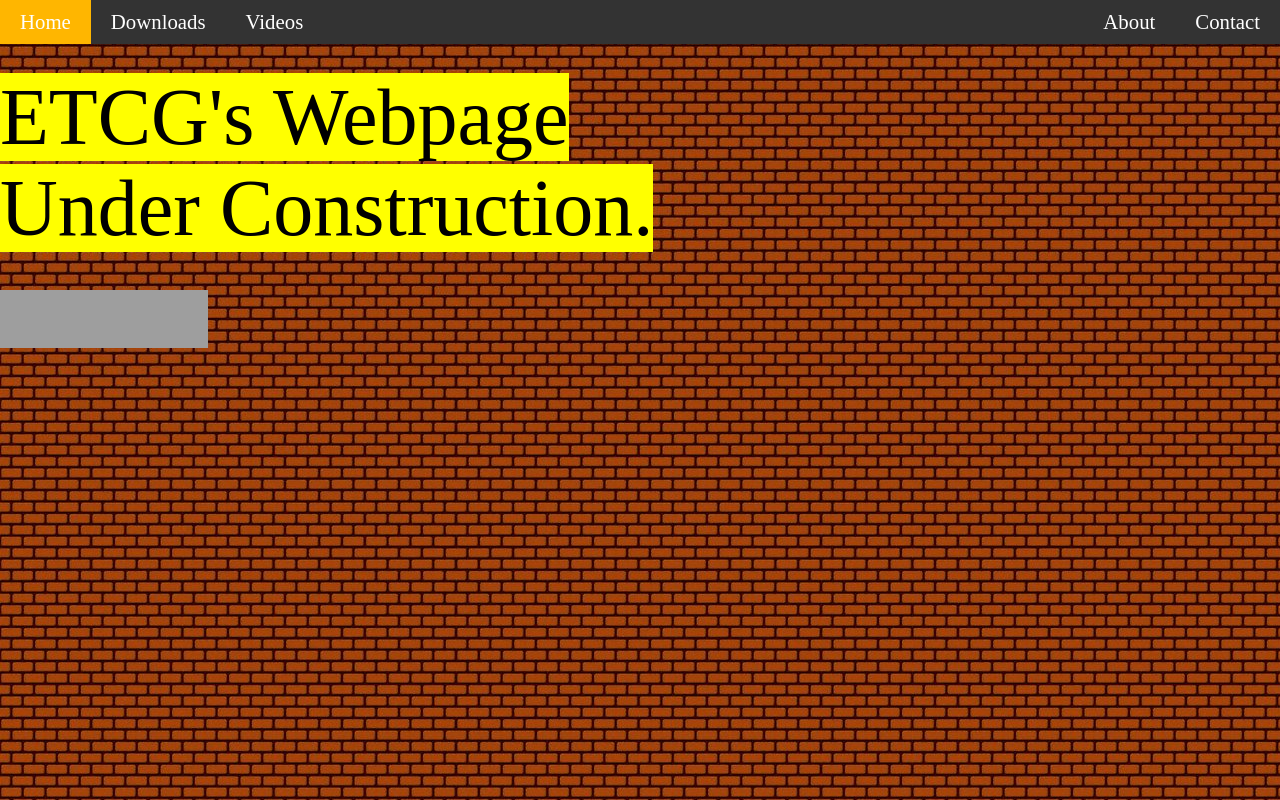
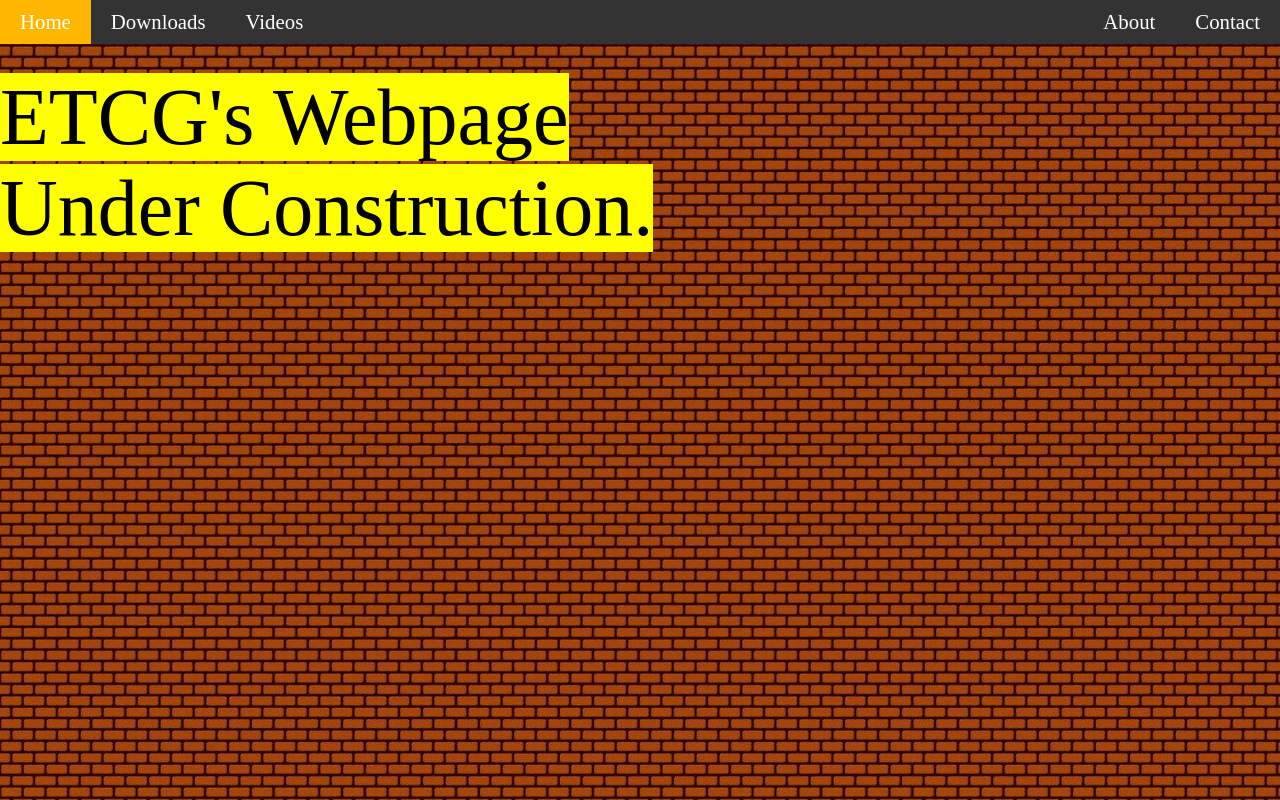
Before and after one commit to julianmarmier/Math-Textbook-Page-Redesign, a plain HTML site: page index.html in a window 1280 px wide. Drawn offline with Linux system fonts and the light colour scheme; grey boxes are pictures that could not be loaded.

Commit message:
Update index.html

```diff
--- a/index.html
+++ b/index.html
@@ -22,8 +22,5 @@
     Under Construction.
     </span>
     <br><br><br>
-    <a href="http://apple.stackexchange.com/users/120988/flare-cat" id="about">
-      <img src="http://apple.stackexchange.com/users/flair/120988.png?theme=dark" width="208" height="58" alt="profile for Flare Cat at Ask Different, Q&amp;A for power users of Apple hardware and software" title="profile for Flare Cat at Ask Different, Q&amp;A for power users of Apple hardware and software">
-    </a>
   </body>
 </html>
```
